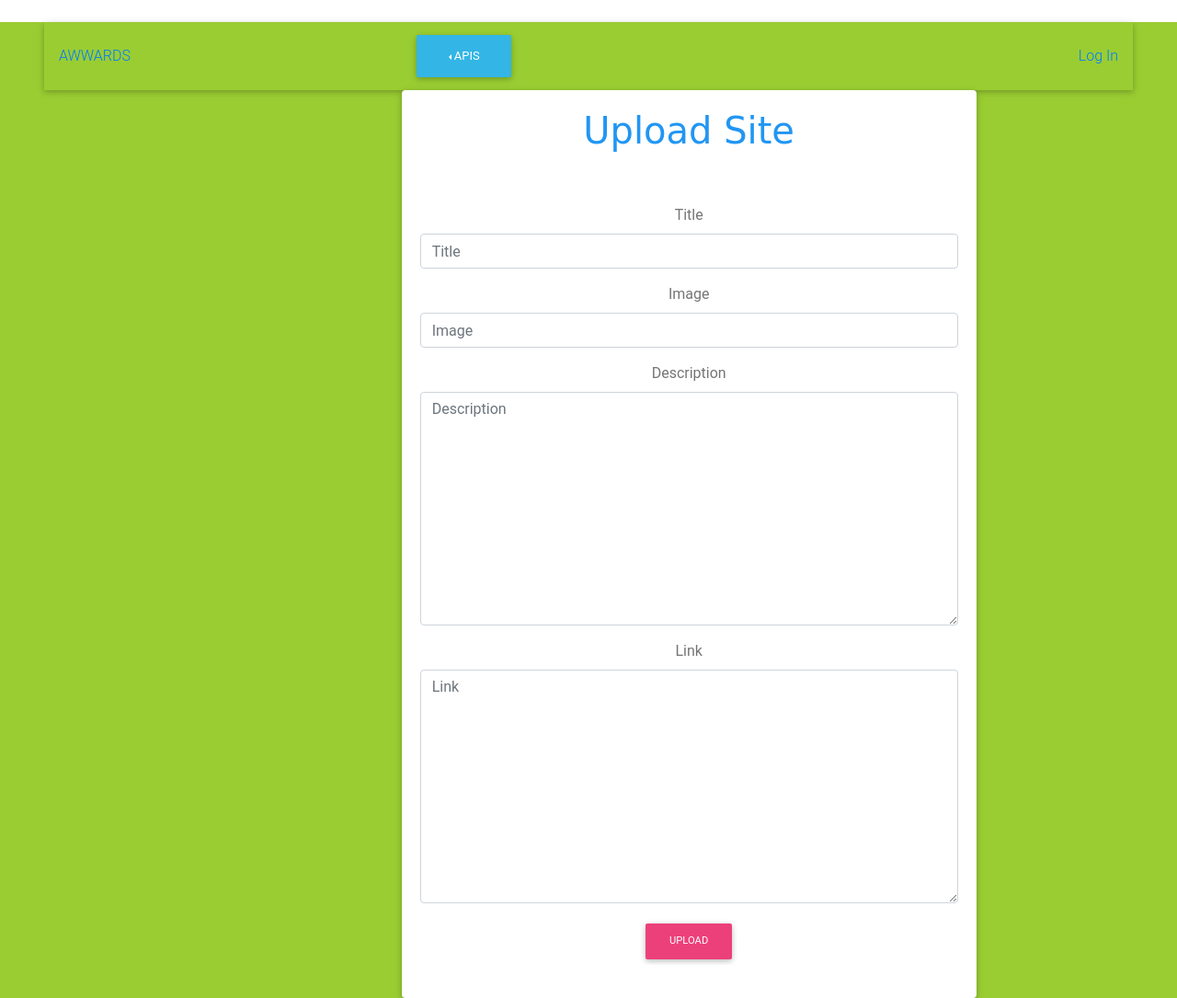
After one commit to Arnoldblair/awards, a Django app: page /uploads/ in a window 1280 px wide. The commit adds this page. Shown: the whole page at 92% size. Run offline with Django 3.2, Linux system fonts and the light colour scheme; some libraries are stand-ins or nearby versions.

Commit message:
allow user to upload project

```diff
--- a/project/templates/navbar.html
+++ b/project/templates/navbar.html
@@ -25,6 +25,7 @@
           <a href="{% url 'profile' username=user %}" class="avatar">
               <img class="rounded-circle" alt="" src="{{user.profile.profile_photo.url}}" height="60" width="60" />
             </a>
+            <a href="{% url 'post_site' %}" id="projects">SUBMIT PROJECT</a>
 
 
 
--- /dev/null
+++ b/project/templates/uploads.html
@@ -0,0 +1,31 @@
+
+{% extends 'users/base.html' %}
+{% load bootstrap3%}
+{% block content %}
+<div class="row">
+    <div class="col-md-4">
+
+    </div>
+    <div class="col-md-6">
+        <div class="card card-cascade  wider text-center">
+            <div class="card-body card-body-cascade ">
+                <h1 class="  text-center blue-text" style="font-family: 'Lobster Two', cursive;">
+                    Upload Site</h1> <br>
+                <br>
+                <form action="{% url 'post_site' % }" method="POST" style="color:#757575;" enctype="multipart/form-data">
+                        {% csrf_token %}
+                        {% bootstrap_form form %}
+
+                        <div class=" form-group">
+                    <input type="submit" class="btn btn-pink btn-md text-center" value="Upload"
+                        style="text-align:center;">
+            </div>
+            {{form.media}}
+            </form>
+
+        </div>
+    </div>
+</div>
+
+</div>
+{% endblock %}
--- a/project/urls.py
+++ b/project/urls.py
@@ -8,6 +8,7 @@ urlpatterns=[
     #url('^$',views.welcome,name = 'welcome'),
     url('^$',views.home,name='home'),
     url(r'^profile/(?P<username>\w+)', views.profile, name='profile'),
+    url('^uploads/',views.post_site,name='post_site'),
 ]
 if settings.DEBUG:
     urlpatterns+= static(settings.MEDIA_URL, document_root = settings.MEDIA_ROOT)
--- a/project/views.py
+++ b/project/views.py
@@ -1,6 +1,8 @@
-from django.shortcuts import render
+from django.shortcuts import render,redirect
 from django.contrib.auth.models import User
 from .models import Profile,Projects,Rates
+from django.http import Http404
+from .forms import ProfileEditForm,ProjectUploadForm,VotesForm
 
 # Create your views here.
 def welcome(request):
@@ -24,3 +26,17 @@ def home(request):
         'projects':projects,
     }
     return render(request,'home.html')
+
+def post_site(request):
+    current_user = request.user
+    if request.method == 'POST':
+        form = ProjectUploadForm(request.POST, request.FILES)
+        if form.is_valid():
+            home = form.save(commit=False)
+            home.profile =current_user
+            form.save()
+        return redirect('home')
+    else:
+        form =ProjectUploadForm()
+
+    return render(request,'uploads.html',{"form":form,})
```
